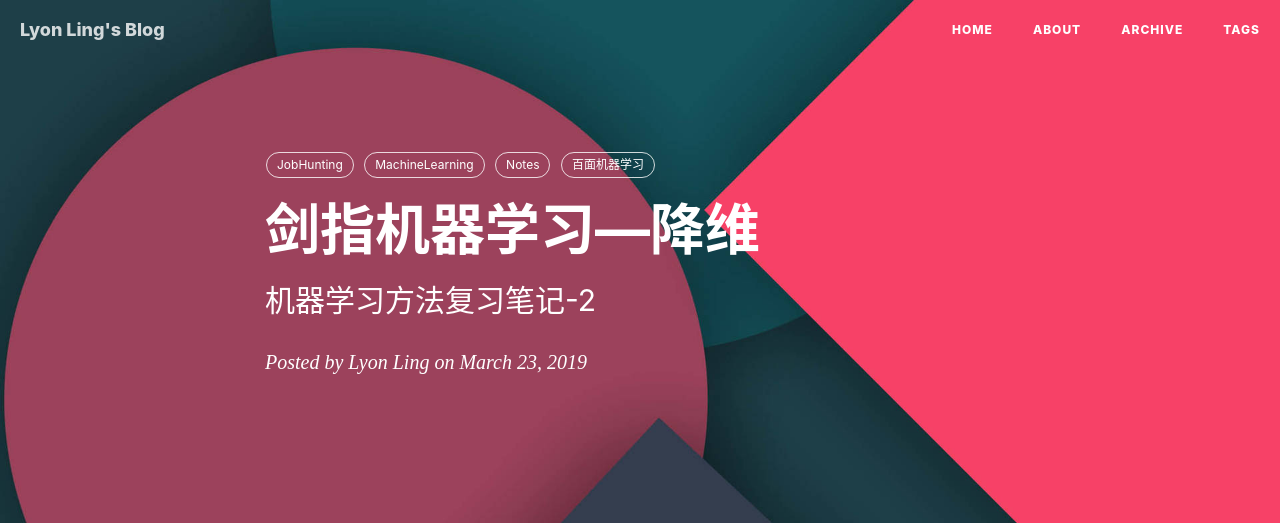
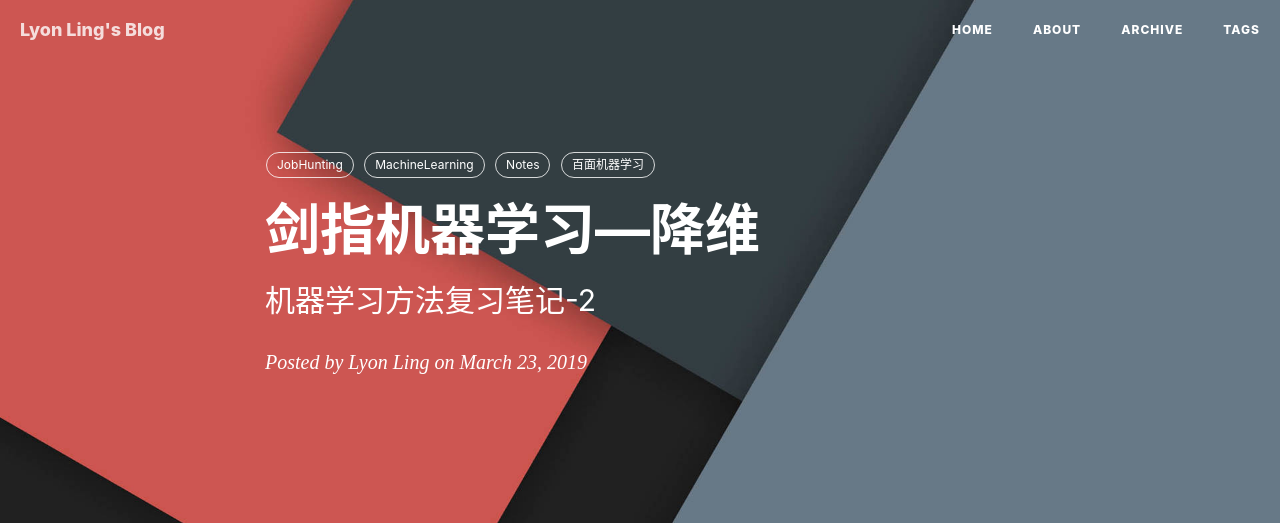
Before and after one commit to LiyangLingIntel/LiyangLingIntel.github.io, a Jekyll site: the page built from _posts/2019-03-23-百面机器学习_读书笔记2.md, in a window 1280 px wide. Shown: the top 523 px of the page. Built offline with Jekyll 4.4.1, drawn with Linux system fonts in a browser that asks for light colours; nearby versions of some CDN libraries; formulas are drawn with MathJax 3; comment, search, counter and statistics services are not loaded; some of the changed text lies outside the part shown; grey boxes are pictures that could not be loaded.

```diff
--- a/_posts/2019-03-23-百面机器学习_读书笔记2.md
+++ b/_posts/2019-03-23-百面机器学习_读书笔记2.md
@@ -4,7 +4,7 @@ title:      "剑指机器学习—降维"
 subtitle:   机器学习方法复习笔记-2
 date:       2019-03-23
 author:     Lyon Ling
-header-img: img/post-bg-jubhunt2.jpg
+header-img: img/post-bg-jubhunt1.jpg
 catalog: true
 mathjax: true
 tags:
@@ -29,28 +29,35 @@ PCA旨在用原始数据的主成分来表征原始数据，以达到降维的
 
 下面有一个二维数据的例子。
 
-<img src="https://ws2.sinaimg.cn/large/006tKfTcly1g1iu3pl3cfj30y40os0xe.jpg" width="350" /><img src="https://ws4.sinaimg.cn/large/006tKfTcly1g1iu4qt2qtj30y40nyjxo.jpg" width="365" />
+<img src="https://ws2.sinaimg.cn/large/006tKfTcly1g1iu3pl3cfj30y40os0xe.jpg" width="330" /><img src="https://ws4.sinaimg.cn/large/006tKfTcly1g1iu4qt2qtj30y40nyjxo.jpg" width="345" />
 
 在信号处理领域，我们认为信号具有较大的方差，而噪声具有较小的方差，信噪比越大说明数据的质量越好。同理，PCA的目标就是**最大化投影方差**，即让数据在主轴上的投影方差最大。
 
 对一组给定列向量$\{v_1,v_2, ..., v_n\}$，中心化后得到$\{x_1, x_2, ..., x_n\}=\{v_1-\mu,v_2-\mu, ..., v_n-\mu\}$，where $\mu=\frac{1}{n}\sum^n_{i=1}v_i$。$x_i$在$w$（单位方向向量）上的投影可以表示为$<x_i, w>=x_i^Tw$。所以我们的目标就是找到这个$w$使得$x_1, x_2, ..., x_n$在$w$上的方差最大。因为中心化，易知投影之后$x_1, x_2, ..., x_n$的均值$\mu'=0$（这也是中心化的意义所在），因此投影后的方差可以表示为
 
-$$D(x)=\frac{1}{n}\sum_{i=1}^n(x_i^Tw)^2=\frac{1}{n}\sum_{i=1}^n(x_i^Tw)^T(x_i^Tw)=\frac{1}{n}\sum_{i=1}^nw^Tx_ix_i^Tw=w^T(\frac{1}{n}\sum_{i=1}^nx_ix_i^T)w$$.
+$$\begin{equation}\begin{split}D(x)&=\frac{1}{n}\sum_{i=1}^n(x_i^Tw)^2=\frac{1}{n}\sum_{i=1}^n(x_i^Tw)^T(x_i^Tw)\\&=\frac{1}{n}\sum_{i=1}^nw^Tx_ix_i^Tw=w^T(\frac{1}{n}\sum_{i=1}^nx_ix_i^T)w\end{split}\end{equation}$$
 
 这里我们可以发现$(\frac{1}{n}\sum_{i=1}^nx_ix_i^T)$就是样本的协方差矩阵，记作$\Sigma$。因此我们要求解的最大化问题就可以表示为
 
 $$\begin{cases}max(w^T\Sigma w)\\ s.t. w^Tw=0\end{cases}$$
 
-引入拉格朗日乘子，对$w$求导令其等于0，便可以推出$\Sigma w=\lambda w$，此时$$D(x)=w^T\Sigma w=\lambda w^Tw=\lambda$$
+引入拉格朗日乘子，对$w$求导令其等于0，便可以推出$\Sigma w=\lambda w$，此时
+
+$$D(x)=w^T\Sigma w=\lambda w^Tw=\lambda$$
 
 所以，$x$投影后的方差就是协**方差矩阵的特征值**，最佳投影方向就是**最大特征值**对应的**特征向量**。
 
 故，PCA的求解分为以下几步：
 
 1. 对样本数据进行中心化处理
+
 2. 求样本的协方差矩阵
+
 3. 对协方差矩阵进行特征值分解，将特征值按照从大到小排列
-4. 取特征值前d大的特征向量$w_1,w_2, ... ,w_d$, 将n维样本映射到d维$x'_i = \begin{bmatrix}w_1^Tx_i,\\w_2^Tx_i,\\ \vdots \\ w_d^Tx_i\end{bmatrix}$
+
+4. 取特征值前d大的特征向量$w_1,w_2, ... ,w_d$, 将n维样本映射到d维
+
+   $x'_i = \begin{bmatrix}w_1^Tx_i\\ w_2^Tx_i\\ \vdots \\ w_d^Tx_i\end{bmatrix}$
 
 新的$x_i'$的第d维就是$x_i$在第d个主成分$w_d$方向上的投影，通过选取最大d个特征值的特征向量，方差较小的特征被抛弃，降维后的信息占比$$\eta = \sqrt{\frac{\sum_{i=1}^d\lambda_i^2}{\sum_{i=1}^n\lambda_i^2}}$$
 
@@ -58,9 +65,7 @@ $$\begin{cases}max(w^T\Sigma w)\\ s.t. w^Tw=0\end{cases}$$
 
 PCA同样可以从回归的角度取理解。在高维空间中，我们实际上要找到一个d维超平面，是的数据点到这个平面的距离平方和最小。
 
-<img src="https://ws2.sinaimg.cn/large/006tKfTcly1g1j46643dyj30yo0ogaf8.jpg" width="350"/><img src="https://ws1.sinaimg.cn/large/006tKfTcly1g1j47dy65qj30yo0ocgss.jpg" width="350" />
-
-
+<img src="https://ws2.sinaimg.cn/large/006tKfTcly1g1j46643dyj30yo0ogaf8.jpg" width="330"/><img src="https://ws1.sinaimg.cn/large/006tKfTcly1g1j47dy65qj30yo0ocgss.jpg" width="330" />
 
 #### 总结
 
@@ -72,19 +77,23 @@ PCA是一种非常经典的降维算法，但是也有其局限性。对于非
 
 PCA默认地将数据投影到方差最大的向量上。但是如下图，对于有标签的数据，按照下图分布的数据就可能会在降维过程中丢失特征。而LDA则会考虑到标签信息。
 
-<img src="https://ws2.sinaimg.cn/large/006tKfTcly1g1j4eahgzsj30n00o2doi.jpg" width="300" />
+<img src="https://ws2.sinaimg.cn/large/006tKfTcly1g1j4eahgzsj30n00o2doi.jpg" width="280" />
 
 #### 2.1 对于有类别标签的数据，如何设计目标函数使得降维过程中不损失类别信息？对于这种方法又该如何求解？
 
-LDA本身是为了分类服务的，所以我们只要找到一个单位向量$w$，使得投影之后的样本能够尽可能按照原是类别分开。
+LDA本身是为了分类服务的，所以我们只要找到一个单位向量$w$，使得投影之后的样本能够尽可能按照原是类别分开。这里用一个二分类问题来解释。有$C_1$, $C_2$两个类别的样本，两类的均值分别为$\mu_1=\frac{1}{N_1}\sum_{x\in C_1}x$，$\mu_2=\frac{1}{N}\sum_{x\in C_2}x$，投影之后的距离可以表示为
 
-这里用一个二分类问题来解释。有$C_1$, $C_2$两个类别的样本，两类的均值分别为$\mu_1=\frac{1}{N_1}\sum_{x\in C_1}x$，$\mu_2=\frac{1}{N}\sum_{x\in C_2}x$，投影之后的距离可以表示为 $D(C_1, C_2)=||\tilde\mu_1-\tilde\mu_2||^2_2$，其中$\tilde\mu_1$，$\tilde\mu_2$表示两类的中心在$w$方向上的投影向量，即$\tilde\mu_1=w^T\mu_1$，$\tilde\mu_2=w^T\mu_2$。因此需要优化的问题就变成了
+$$D(C_1, C_2)=||\tilde\mu_1-\tilde\mu_2||^2_2$$，
+
+其中$\tilde\mu_1$，$\tilde\mu_2$表示两类的中心在$w$方向上的投影向量，即$\tilde\mu_1=w^T\mu_1$，$\tilde\mu_2=w^T\mu_2$。
+
+因此需要优化的问题就变成了
 
 $$\begin{cases}max_x||w^T(\mu_1-\mu_2)||^2_2\\ s.t.\       w^Tw=1\end{cases}$$
 
 所以当$w$方向与$(\mu_1-\mu_2)$一致的时候，这个距离变为最大。
 
-<img src="https://ws4.sinaimg.cn/large/006tKfTcgy1g1jx051r1vj30sw0ogal6.jpg" width="360" /><img src="https://ws1.sinaimg.cn/large/006tKfTcgy1g1jx0t8d1rj30sw0o8gvf.jpg" width="360" />
+<img src="https://ws4.sinaimg.cn/large/006tKfTcgy1g1jx051r1vj30sw0ogal6.jpg" width="330" /><img src="https://ws1.sinaimg.cn/large/006tKfTcgy1g1jx0t8d1rj30sw0o8gvf.jpg" width="330" />
 
 由图(a)可以发现，如果按照最大化两类投影中心距离的原则，两类样本的投影在一定程度上会有重叠，显然不是最优解。所以我们有了图(b)中的方法，适当减少两类投影中心距离，使每类内部的方差减小。
 
@@ -118,7 +141,7 @@ $$D_2 =\sum_{x\in C_2}w^T(x-\mu_2)(x-\mu_2)^Tw $$
 
 <img src="https://ws1.sinaimg.cn/large/006tKfTcgy1g1lz1bee74j30ny0l4wkn.jpg" width="370" />
 
-上图是三类样本的分布情况，$\mu_1, \mu_2, \mu_3$分别表示这三类样本的样本中心，$\mu$表示这三类样本的总体中心，$S_{wi}$表示第$i$类样本的类内散度矩阵。同时我们定义全局散度矩阵为$$S_t=\sum_{i=1}^N(x_i-\mu)(x_i-\mu)^T$$.
+上图是三类样本的分布情况，$\mu_1, \mu_2, \mu_3$分别表示这三类样本的样本中心，$\mu$表示这三类样本的总体中心，$S_{wi}$表示第$i$类样本的类内散度矩阵。同时我们定义全局散度矩阵为$S_t=\sum_{i=1}^N(x_i-\mu)(x_i-\mu)^T$。
 
 如果把全局散度定义为类内散度和类间散度之和，即$S_t = S_b+S_w$，则类见散度矩阵可以表示为$$\begin{equation}\begin{aligned}S_b&=S_t-S_W=\sum_{i=1}^N(x_i-\mu)(x_i-\mu)^T-\sum_{x\in C_i}(x-\mu_i)(x-\mu_i)^T\\&=\sum_{j=1}^N(\sum_{x\in C_j}(x-\mu)(x-\mu)^T)-\sum_{j=1}^N(\sum_{x\in C_j}(x-\mu_j)(x-\mu_j)^T)\\&=\sum_{j=1}^Nm_j(\mu_j-\mu)(\mu_j-\mu)^T\end{aligned}\end{equation}$$
 
@@ -131,9 +154,14 @@ $$D_2 =\sum_{x\in C_2}w^T(x-\mu_2)(x-\mu_2)^Tw $$
 综上我们适用LDA对多类别高维数据集降维的步骤可以分为：
 
 1. 计算数据集中各个类别的样本均值向量$\mu_j$，和总体样本均值向量$\mu$。
+
 2. 计算类内散度矩阵$S_w$，全局散度矩阵$S_t$和类间散度矩阵$S_b=S_t-S-b$。
+
 3. 对矩阵$S_w^{-1}S_b$进行特征值分解，从大到小排列。
-4. 取前d大的特征值对应的特征向量$w_1,w_2, ... ,w_d$, 将n维样本映射到d维$x'_i = \begin{bmatrix}w_1^Tx_i,\\w_2^Tx_i,\\ \vdots \\ w_d^Tx_i\end{bmatrix}$。
+
+4. 取前d大的特征值对应的特征向量$w_1,w_2, ... ,w_d$, 将n维样本映射到d维
+
+   $x'_i = \begin{bmatrix}w_1^Tx_i,\\w_2^Tx_i,\\ \vdots \\ w_d^Tx_i\end{bmatrix}$。
 
 ##### 2.2.3 LDA和PCA对比
 
```
Also changed, not shown: other parts of _posts/2019-03-23-百面机器学习_读书笔记2.md (+18 -4 lines), img/post-bg-miui6.jpg (deleted).
